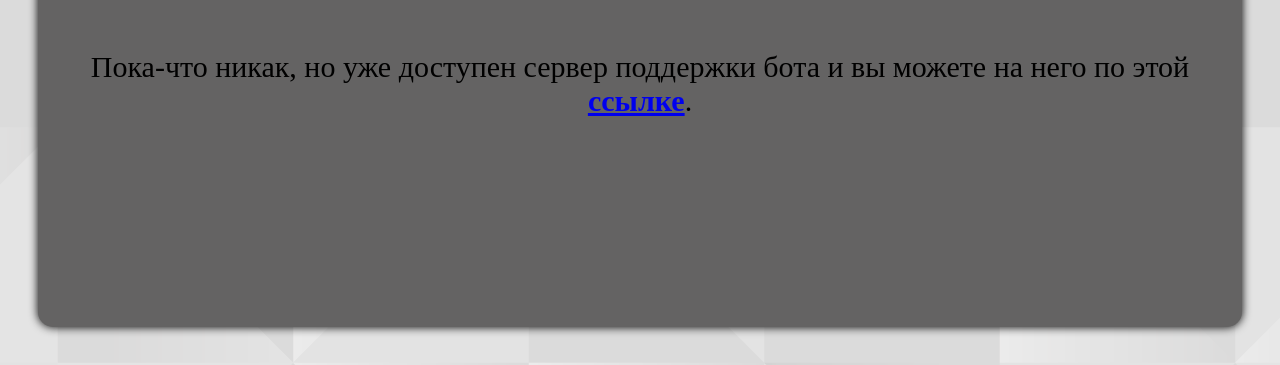
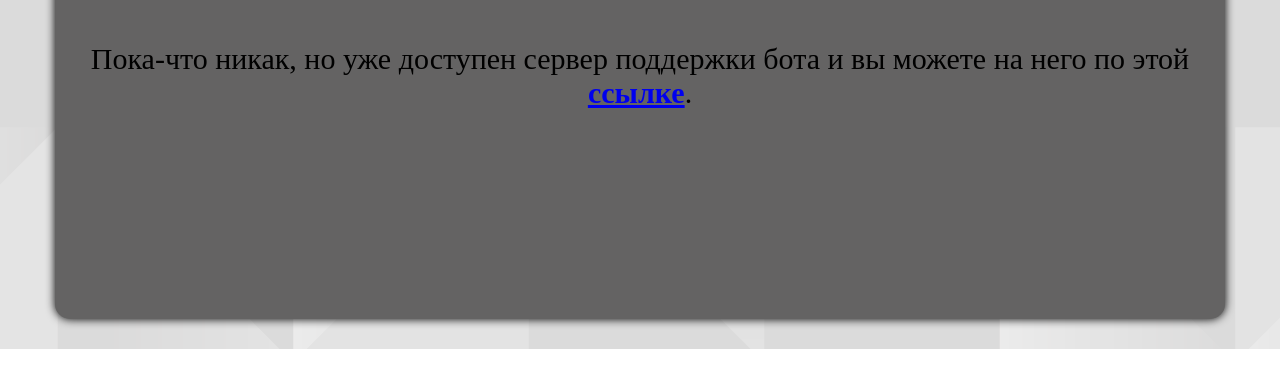
Before and after one commit to Dimka008/JoJoBotSite, a plain HTML site: page index.html in a window 1280 px wide. Shown: the part 715-1080 px from the top of the page. Drawn offline with Linux system fonts and the light colour scheme.

Commit message:
Update style.css

```diff
--- a/css/style.css
+++ b/css/style.css
@@ -1,5 +1,6 @@
 body {
     padding: 30px;
+    min-width: 1170px;
 }
 
 .preloader {
@@ -111,6 +112,11 @@ body {
     margin-left: 110px;
 }
 
+._container {
+    width: 1170px;
+    margin: 0px auto;
+}
+
 #h1_text {
     text-align: center;
     font-size: 50px;
```
